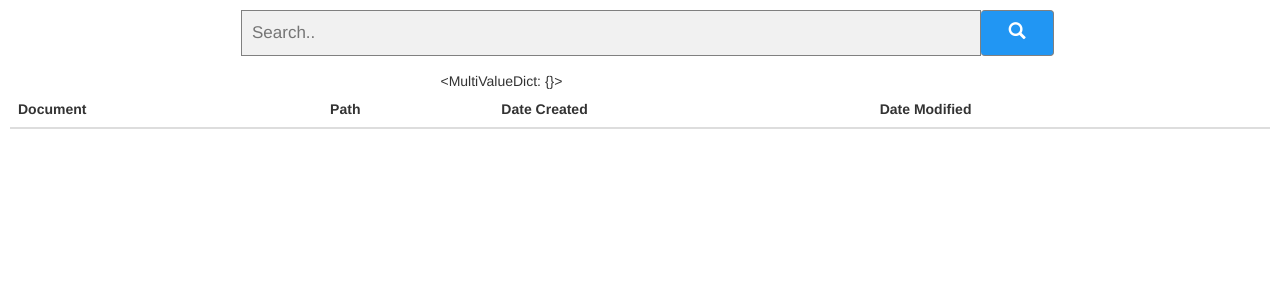
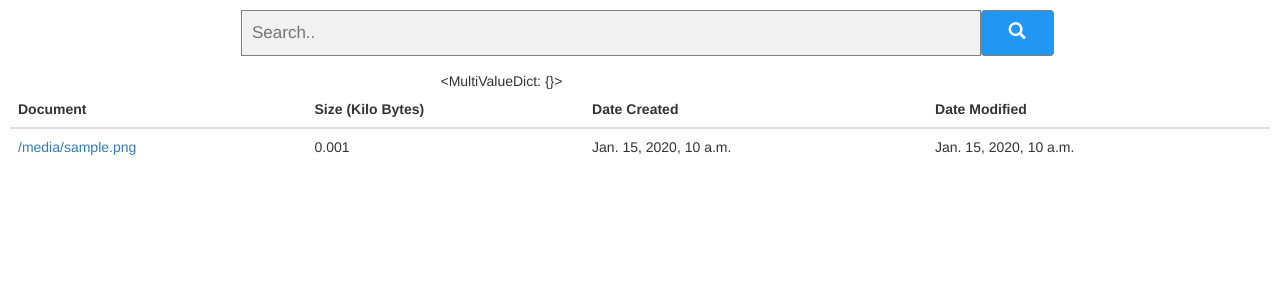
Before and after one commit to MattFox1388/django_server, a Django app: template templates/index.html in a window 1280 px wide; the page is wider, and only the part inside the window is pictured. Shown: the top 300 px of that part. Run offline with Django 3.2, Linux system fonts and the light colour scheme; tables that the repository leaves empty hold one stand-in row (values such as "Sample post"); the template is opened without the code that fills it: values that come from a table or form of the project are taken from there, most other values are stand-ins (such as "Sample title", 1, 10 or a date in 2020); lists and menus that the app fills with data are empty; some libraries are stand-ins or nearby versions.

Commit message:
webpage is working

```diff
--- a/django_server/settings.py
+++ b/django_server/settings.py
@@ -39,7 +39,8 @@
     'django.contrib.staticfiles',
     'results.apps.ResultsConfig',
     'widget_tweaks',
-    'multiselectfield'
+    'multiselectfield',
+    'mathfilters'
 ]
 
 MIDDLEWARE = [
--- a/document.py
+++ b/document.py
@@ -8,7 +8,7 @@
 class Document(ABC):
 
     def get_term_frequency(self, term: str) -> float:
-        return self.get_occurrences(term) / self.get_total_words()
+        return self.get_occurrences(term) / self.get_num_words()
 
     @abstractmethod
     def get_hash(self) -> str:
--- a/results/views.py
+++ b/results/views.py
@@ -17,7 +17,7 @@
     search_form = SearchForm
 
     def get(self, request):
-        return render(request, self.template_name, {'form': self.search_form})
+        return render(request, self.template_name, {'form': self.search_form, 'resultFiles': []})
 
     def post(self, request):
         print('here')
@@ -29,9 +29,7 @@
             print(escape(form.cleaned_data['files']))
             # TODO: add call to database and then update table
             documents = db.get(search_phrase)
-            for doc in documents:
-                print(doc.get_file_path())
-                print(doc.get_file_size())
+            return render(request, self.template_name, {'form': self.search_form, 'resultFiles': documents})
         else:
             print(form.errors)
             raise Http404
--- a/templates/index.html
+++ b/templates/index.html
@@ -4,6 +4,7 @@
     <meta charset="UTF-8">
     <title>Document Organizer</title>
     {% load static %}
+    {% load mathfilters %}
     <link rel="stylesheet" href="{% static 'index.css' %}">
     <link rel="stylesheet" href="https://cdnjs.cloudflare.com/ajax/libs/twitter-bootstrap/3.4.0/css/bootstrap.css" />
     <script src="https://cdnjs.cloudflare.com/ajax/libs/jquery/3.3.1/jquery.js"></script>
@@ -36,20 +37,20 @@
             <thead>
               <tr>
                 <th>Document</th>
-                <th>Path</th>
+                <th>Size (Kilo Bytes)</th>
                 <th>Date Created</th>
                 <th>Date Modified</th>
               </tr>
             </thead>
             <tbody>
-              <!-- Example
-              <tr>
-                <td>fileOne.doc</td>
-                <td>C:\\Downloads\fileOne.doc</td>
-                <td>Sep. 6, 2019</td>
-                <td>Jan. 30, 2020</td>
-              </tr>
-              -->
+            {% for doc in resultFiles%}
+                <tr>
+                    <td><a href="{{ doc.get_file_path }}">{{ doc.get_file_path }}</a></td>
+                    <td>{{ doc.get_file_size|div:"1000" }}</td>
+                    <td>{{ doc.get_create_date }}</td>
+                    <td>{{ doc.get_edit_date }}</td>
+                </tr>
+            {% endfor %}
             </tbody>
           </table>
     </div>
```
